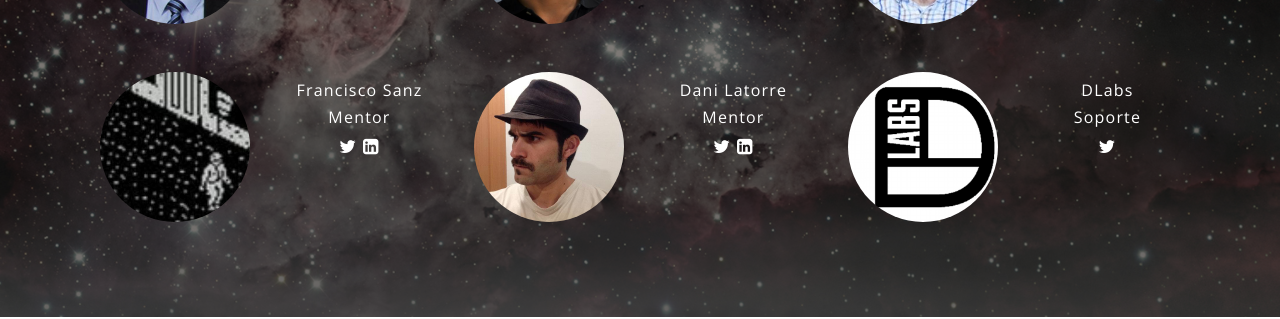
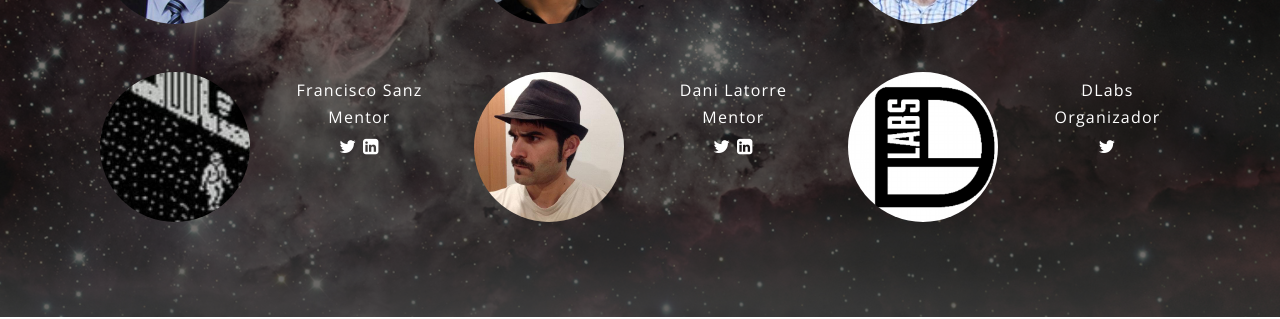
Before and after one commit to spaceappszgz/spaceappszgz.github.io, a Jekyll site: the page built from index.html, in a window 1280 px wide and 900 px high, scrolled down 2685 px. Shown: the part 154-473 px from the top of the window. Built offline with Jekyll 4.4.1, drawn with Linux system fonts in a browser that asks for light colours; some web fonts are replaced.

Commit message:
dlabs contribution changed

```diff
--- a/index.html
+++ b/index.html
@@ -179,7 +179,7 @@ layout: landing
                     </div>
                 </div>
                 <div class="col-xs-3 col-md-2 description-general">
-                        <p class="name-role-text">DLabs<br/>Soporte</p>
+                        <p class="name-role-text">DLabs<br/>Organizador</p>
                         <p class="social-logos">
                             <a target="_blank" href="https://twitter.com/dlabs_co" class="icon fa-twitter"></a>
                             <!--<a target="_blank" href="https://es.linkedin.com/in/borja-a-espejo-garc%C3%ADa-617b196b/en" class="icon fa-linkedin-square"></a>-->
```
